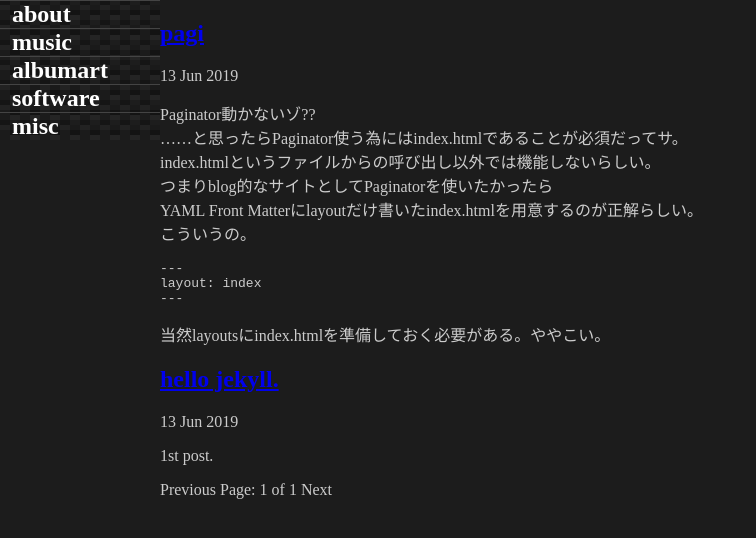
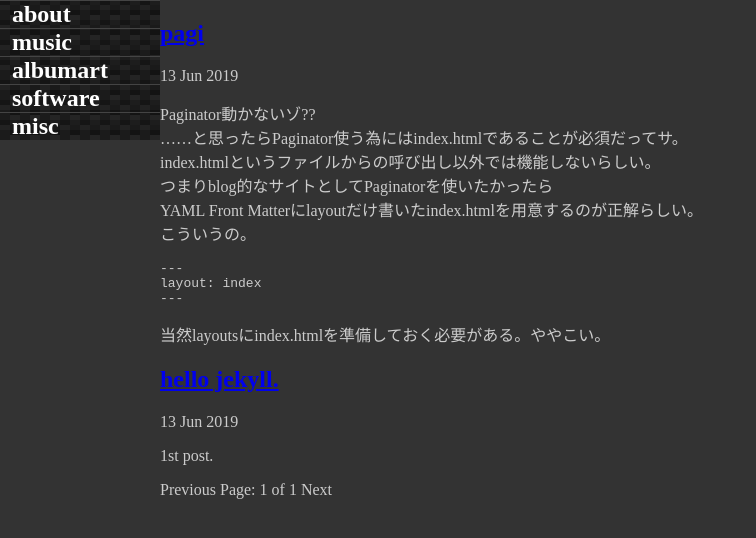
Before and after one commit to switchworks/switchworks.github.io, a Jekyll site: the page built from index.html, in a window 1280 px wide. Shown: the top 538 px of the page, without its empty margins (0-756 px from the left). Built offline with Jekyll 4.4.1, drawn with Linux system fonts in a browser that asks for light colours; some web fonts are replaced; the list of posts is cut into pages by our own code.

Commit message:
Update default.html

```diff
--- a/_layouts/default.html
+++ b/_layouts/default.html
@@ -11,7 +11,7 @@
 		overflow:hidden;
 		font-family : "Rounded Mplus 1c";
 		color : #cccccc;
-		background-color : #1c1c1c;
+		background-color : #333;
 	}
 	#sidebar {
 		width: 10em;
```
